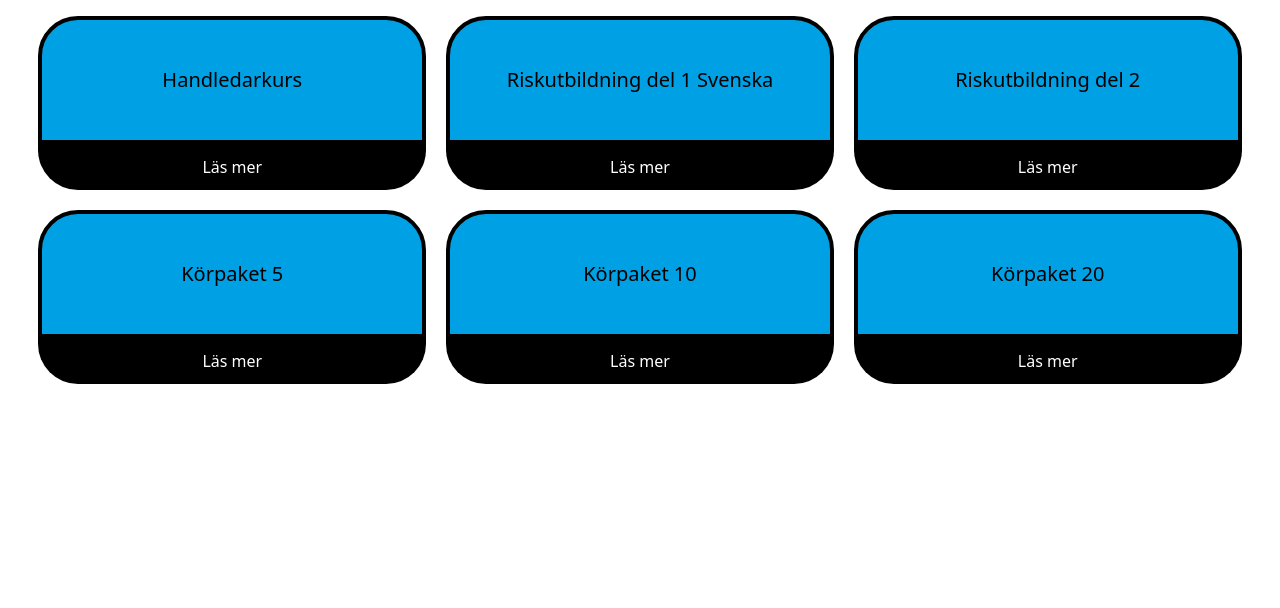
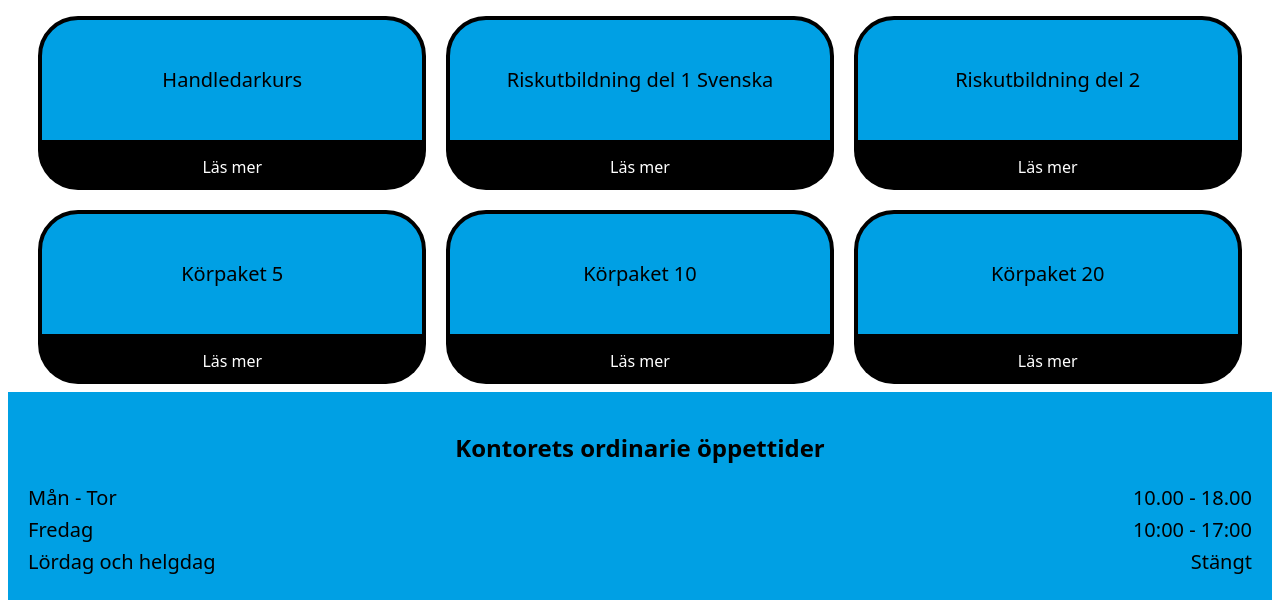
Before and after one commit to MohaSY-07/Moha-trafikskolan, a plain HTML site: page index.html in a window 1280 px wide. Shown: the part 1110-1718 px from the top of the page. Before the commit the page ends 1494 px from the top, so only its background shows below. Drawn offline with Linux system fonts and the light colour scheme.

Commit message:
Öppet tider box

```diff
--- a/index.html
+++ b/index.html
@@ -12,7 +12,7 @@
 <body>
   <!-- Header -->
     <header>
-        <img src="/assets/Logo.png" class="logo">
+        <img src="assets/Logo.png" class="logo">
         <nav>
           <ul>
             <li><a href="index.html">Hem</a></li>
@@ -26,7 +26,7 @@
 
       <!-- bg-img -->
       <div class="container">
-        <img src="/assets/Background.png" alt="background-image" style="width:100%;">
+        <img src="assets/Background.png" alt="background-image" style="width:100%;">
         <div class="centered"><h1>Körlektioner</h1></div>
       </div>
       <!-- Kurser -->
@@ -64,6 +64,15 @@
         <a href="Kurser.html">Läs mer</a>
         </div>
       </section>
+      <!-- Öppettider -->
+
+      <div class="tid">
+        <h2>Kontorets ordinarie öppettider</h2>
+        <p>Mån - Tor <span>10.00 - 18.00</span></p>
+        <p>Fredag <span>10:00 - 17:00</span></p>
+        <p>Lördag och helgdag <span>Stängt</span></p>
+      </div>
+
 
 
 
--- a/styles.css
+++ b/styles.css
@@ -93,6 +93,26 @@ nav ul li a {
   text-decoration: none;
 }
 
+.tid {
+  width: auto;
+  background:#00a0e4;
+  padding: 20px;
+  border: 8px solid white;
+}
+
+.tid h2 {
+  text-align: center;
+  margin-bottom: 20px;
+}
+
+.tid p {
+  display: flex;
+  font-size: 20px;
+  margin: 5px 0;
+  justify-content: space-between;
+
+}
+
 @media (max-width: 601px) {
   .kurser {
       grid-template-columns: 1fr;
```
Lines whose indentation alone changed are shown as unchanged.
